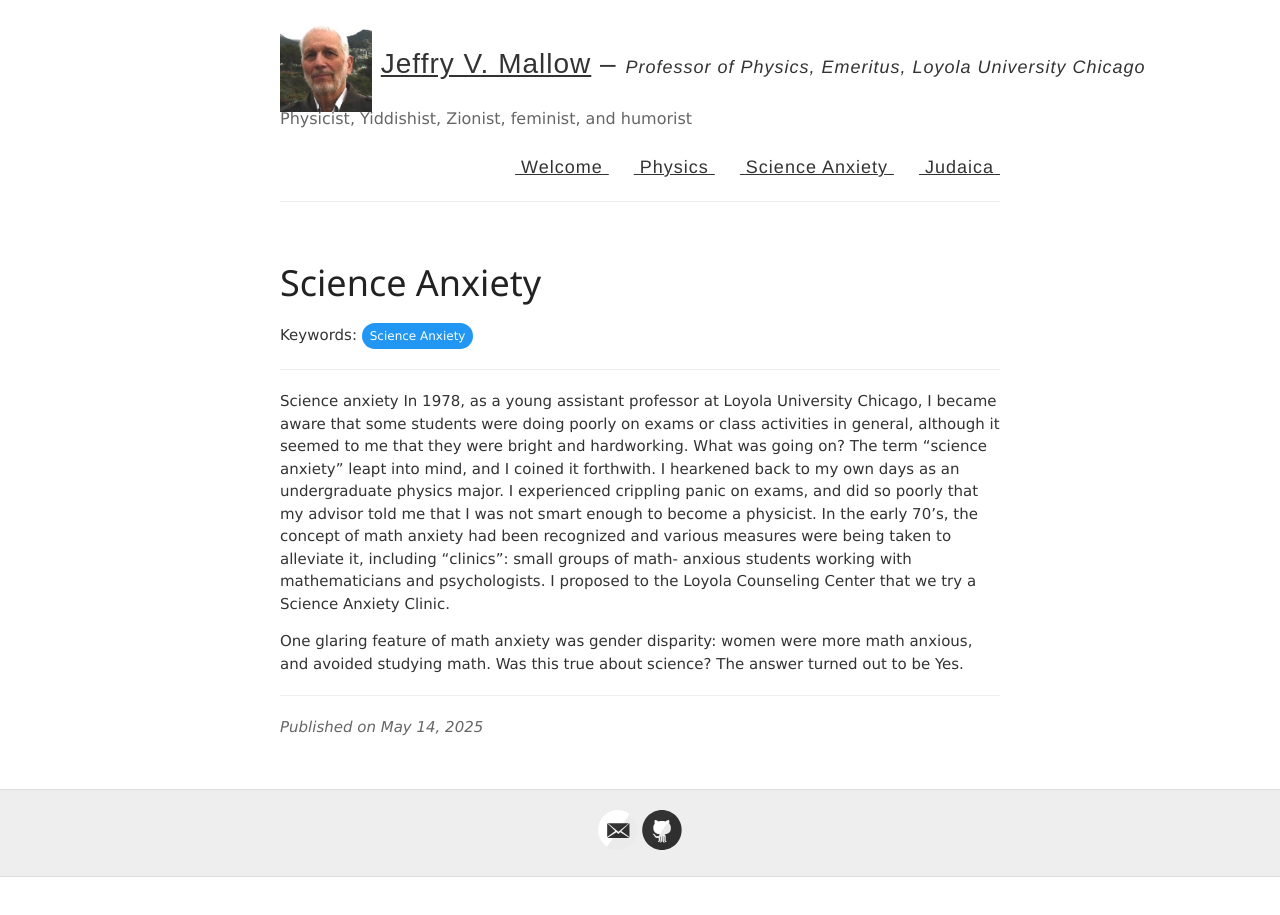
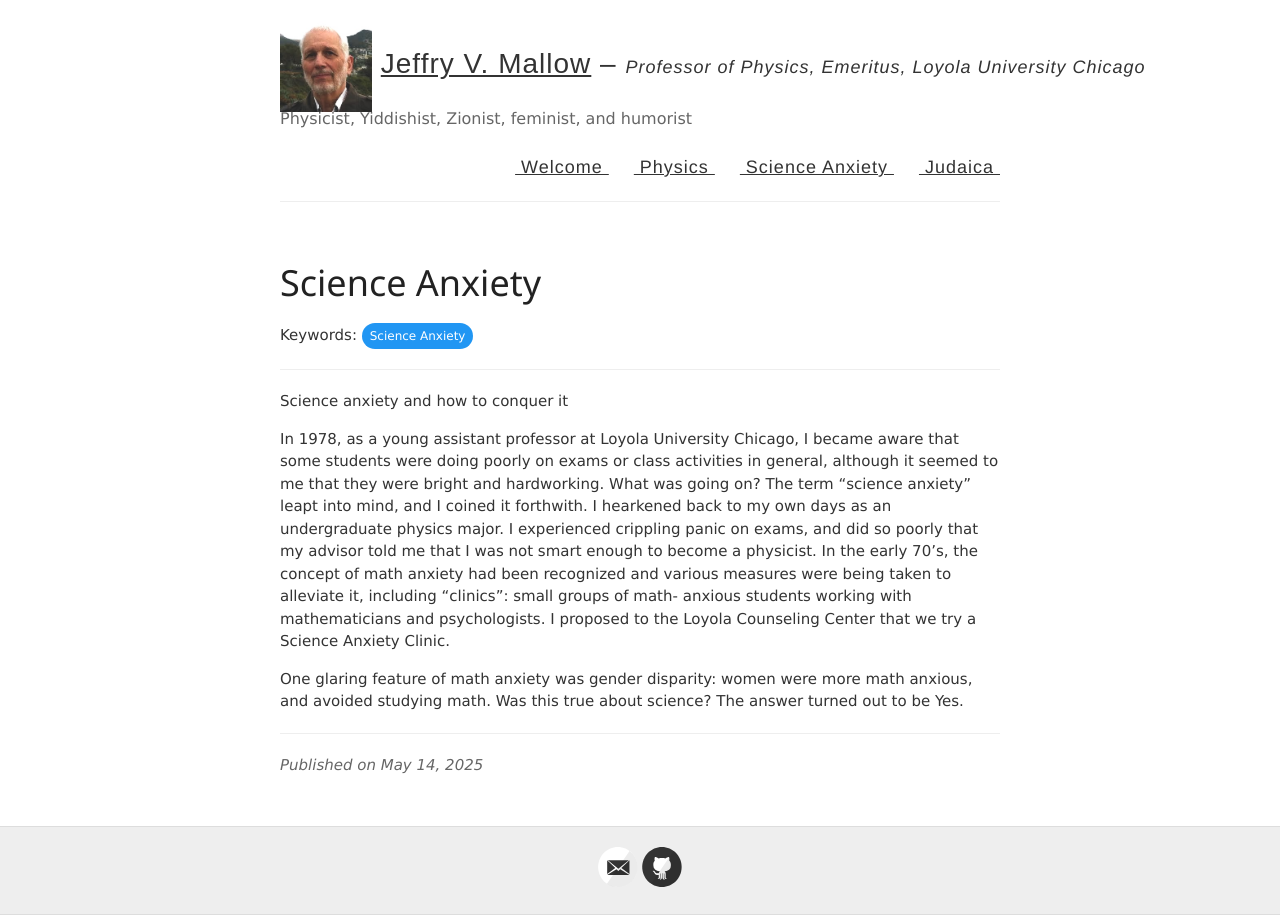
Before and after one commit to jvmallow/jvmallow.github.io, a Jekyll site: the page built from _posts/2025-05-14-Science_Anxiety.md, in a window 1280 px wide. Built offline with Jekyll 4.4.1, drawn with Linux system fonts in a browser that asks for light colours; a script that is not in the unit is left out.

Commit message:
Update 2025-05-14-Science_Anxiety.md

```diff
--- a/_posts/2025-05-14-Science_Anxiety.md
+++ b/_posts/2025-05-14-Science_Anxiety.md
@@ -6,7 +6,8 @@ category: Science Anxiety
 tags: [Science Anxiety]
 ---
 
-Science anxiety
+Science anxiety and how to conquer it
+
 In 1978, as a young assistant professor at Loyola University Chicago, I became aware that some students were doing poorly on exams or class activities in general, although it seemed to me that they were bright and hardworking. What was going on? The term “science anxiety” leapt into mind, and I coined it forthwith. I hearkened back to my own days as an undergraduate physics major. I experienced crippling panic on exams, and did so poorly that my advisor told me that I was not smart enough to become a physicist. In the early 70’s, the concept of math anxiety had been recognized and various measures were being taken to alleviate it, including “clinics”: small groups of math- anxious students working with mathematicians and psychologists. I proposed to the Loyola Counseling Center that we try a Science Anxiety Clinic.
 
 One glaring feature of math anxiety was gender disparity: women were more math anxious, and avoided studying math. Was this true about science? The answer turned out to be Yes.
```
